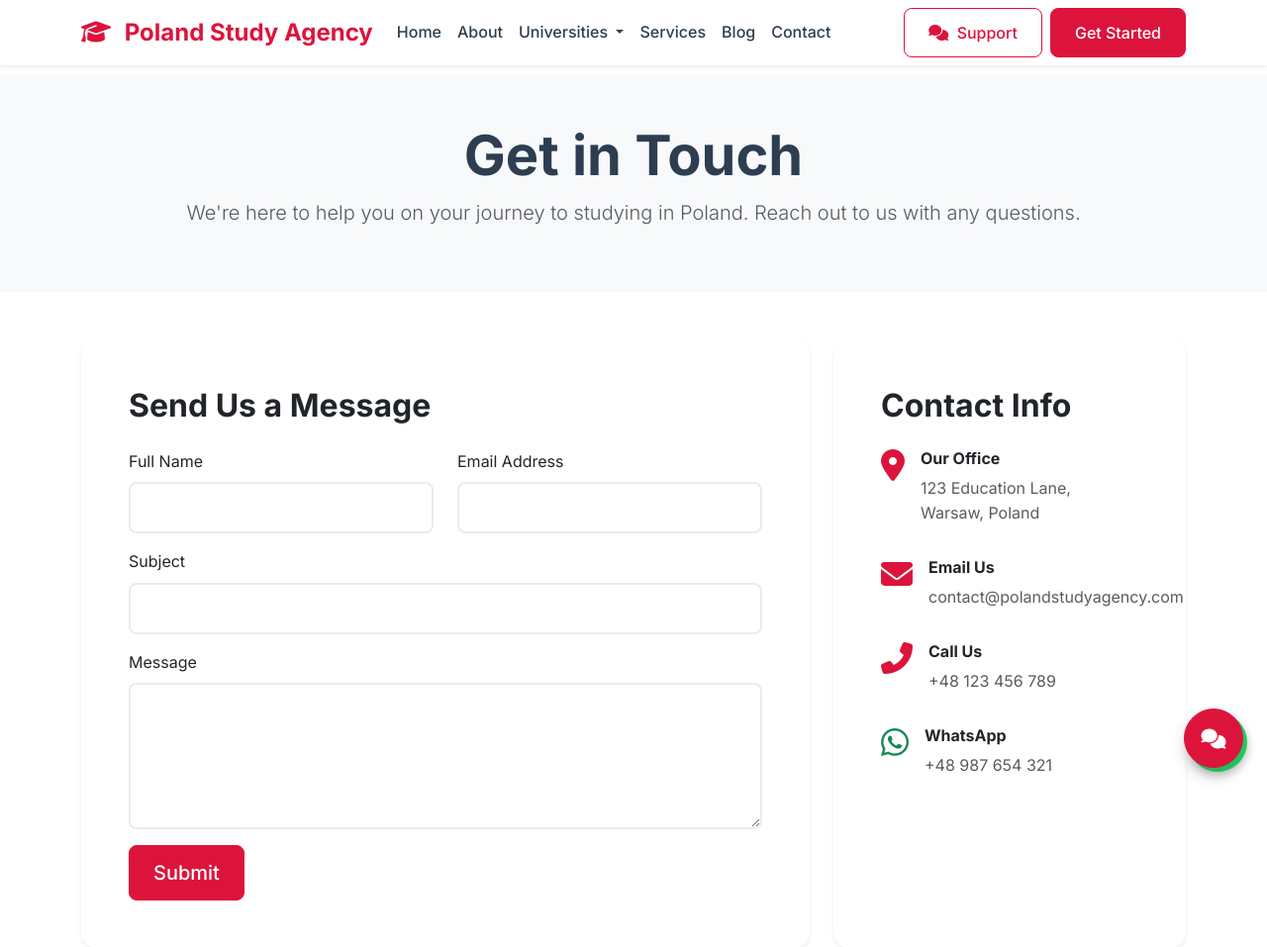
After one commit to rusiqe/polagency, a Django app: page /contact/ in a window 1280 px wide. The commit adds this page. Shown: the top 957 px of the page at 99% size. Run offline with Django 5.2, Linux system fonts and the light colour scheme.

Commit message:
feat: Implement WhatsApp support and contact page
- Created a comprehensive contact page with form, contact details, and map
- Added a floating WhatsApp button to all pages for instant support
- Styled the contact page and WhatsApp button for a professional look

```diff
--- /dev/null
+++ b/core/templates/core/contact.html
@@ -0,0 +1,96 @@
+{% extends 'base.html' %}
+{% load static %}
+
+{% block title %}Contact Us - Poland Study Agency{% endblock %}
+
+{% block content %}
+<!-- Hero Section -->
+<div class="bg-light py-5">
+    <div class="container text-center">
+        <h1 class="display-4 fw-bold">Get in Touch</h1>
+        <p class="lead text-muted">We're here to help you on your journey to studying in Poland. Reach out to us with any questions.</p>
+    </div>
+</div>
+
+<div class="container py-5">
+    <div class="row">
+        <!-- Contact Form -->
+        <div class="col-lg-8 mb-5 mb-lg-0">
+            <div class="card h-100">
+                <div class="card-body p-5">
+                    <h2 class="fw-bold mb-4">Send Us a Message</h2>
+                    <form id="contact-form">
+                        <div class="row mb-3">
+                            <div class="col-md-6 mb-3 mb-md-0">
+                                <label for="name" class="form-label">Full Name</label>
+                                <input type="text" class="form-control" id="name" required>
+                            </div>
+                            <div class="col-md-6">
+                                <label for="email" class="form-label">Email Address</label>
+                                <input type="email" class="form-control" id="email" required>
+                            </div>
+                        </div>
+                        <div class="mb-3">
+                            <label for="subject" class="form-label">Subject</label>
+                            <input type="text" class="form-control" id="subject" required>
+                        </div>
+                        <div class="mb-3">
+                            <label for="message" class="form-label">Message</label>
+                            <textarea class="form-control" id="message" rows="5" required></textarea>
+                        </div>
+                        <button type="submit" class="btn btn-primary btn-lg">Submit</button>
+                    </form>
+                </div>
+            </div>
+        </div>
+
+        <!-- Contact Details -->
+        <div class="col-lg-4">
+            <div class="card h-100">
+                <div class="card-body p-5">
+                    <h2 class="fw-bold mb-4">Contact Info</h2>
+                    <ul class="list-unstyled">
+                        <li class="d-flex mb-3">
+                            <i class="fas fa-map-marker-alt fa-2x text-primary me-3"></i>
+                            <div>
+                                <h6 class="fw-bold">Our Office</h6>
+                                <p class="text-muted">123 Education Lane, Warsaw, Poland</p>
+                            </div>
+                        </li>
+                        <li class="d-flex mb-3">
+                            <i class="fas fa-envelope fa-2x text-primary me-3"></i>
+                            <div>
+                                <h6 class="fw-bold">Email Us</h6>
+                                <p class="text-muted">contact@polandstudyagency.com</p>
+                            </div>
+                        </li>
+                        <li class="d-flex mb-3">
+                            <i class="fas fa-phone-alt fa-2x text-primary me-3"></i>
+                            <div>
+                                <h6 class="fw-bold">Call Us</h6>
+                                <p class="text-muted">+48 123 456 789</p>
+                            </div>
+                        </li>
+                        <li class="d-flex">
+                            <i class="fab fa-whatsapp fa-2x text-success me-3"></i>
+                            <div>
+                                <h6 class="fw-bold">WhatsApp</h6>
+                                <p class="text-muted">+48 987 654 321</p>
+                            </div>
+                        </li>
+                    </ul>
+                </div>
+            </div>
+        </div>
+    </div>
+
+    <!-- Map Section -->
+    <div class="mt-5">
+        <div class="card">
+            <div class="card-body p-0">
+                <iframe src="https://www.google.com/maps/embed?pb=!1m18!1m12!1m3!1d2443.992855219833!2d21.01222861580983!3d52.22967567975816!2m3!1f0!2f0!3f0!3m2!1i1024!2i768!4f13.1!3m3!1m2!1s0x471ecc669a869f61%3A0x79471e654925765!2sPalace%20of%20Culture%20and%20Science!5e0!3m2!1sen!2spl!4v1624368560248!5m2!1sen!2spl" width="100%" height="450" style="border:0;" allowfullscreen="" loading="lazy"></iframe>
+            </div>
+        </div>
+    </div>
+</div>
+{% endblock %}
--- a/static/css/style.css
+++ b/static/css/style.css
@@ -740,3 +740,27 @@ h1, h2, h3, h4, h5, h6 {
     margin-left: auto;
     margin-right: auto;
 }
+
+/* WhatsApp Button */
+.whatsapp-button {
+    position: fixed;
+    bottom: 20px;
+    right: 20px;
+    background-color: #25D366;
+    color: white;
+    width: 60px;
+    height: 60px;
+    border-radius: 50%;
+    display: flex;
+    align-items: center;
+    justify-content: center;
+    font-size: 2rem;
+    box-shadow: 0 4px 8px rgba(0, 0, 0, 0.2);
+    transition: all 0.3s ease;
+    z-index: 1000;
+}
+
+.whatsapp-button:hover {
+    background-color: #128C7E;
+    transform: scale(1.1);
+}
--- a/templates/base.html
+++ b/templates/base.html
@@ -203,9 +203,13 @@
     </div>
 
     <!-- JavaScript -->
+    <a href="https://wa.me/48987654321" target="_blank" class="whatsapp-button">
+        <i class="fab fa-whatsapp"></i>
+    </a>
+
     <script src="https://cdn.jsdelivr.net/npm/bootstrap@5.3.0/dist/js/bootstrap.bundle.min.js"></script>
-    <script src="{% load static %}{% static 'js/main.js' %}"></script>
-
+</body>
+</html>
     {% block extra_js %}{% endblock %}
 </body>
 </html>
```
